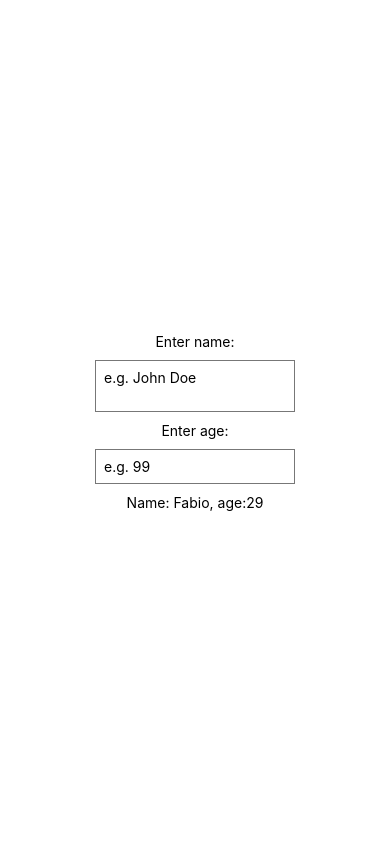
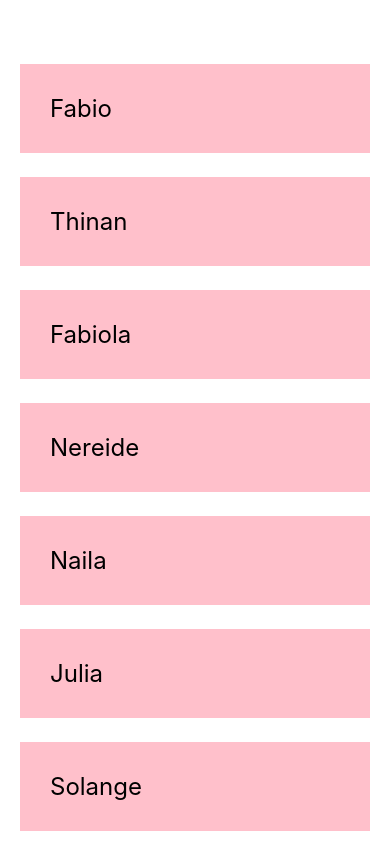
Before and after one commit to devfabiorm/react-native-basics-todoApp, a React Native app: screen / in a window 390 px wide. Built offline with nearby package versions, Linux system fonts and the light colour scheme.

Commit message:
Displaying a simple list using simple components

```diff
--- a/App.js
+++ b/App.js
@@ -1,28 +1,32 @@
 import React, { useState } from 'react';
-import { StyleSheet, Text, View, TextInput } from 'react-native';
+import { StyleSheet, Text, View, ScrollView } from 'react-native';
 
 export default function App() {
 
-  const [name, setName] = useState('Fabio');
-  const [age, setAge] = useState('29');
+  const [people, setPeople] = useState([
+    { name: 'Fabio', key: '1'},
+    { name: 'Thinan', key: '2'},
+    { name: 'Fabiola', key: '3'},
+    { name: 'Nereide', key: '4'},
+    { name: 'Naila', key: '5'},
+    { name: 'Julia', key: '6'},
+    { name: 'Solange', key: '7'}
+  ])
 
   return (
     <View style={styles.container}>
-      <Text>Enter name:</Text>
-      <TextInput
-        multiline
-        style={styles.input}
-        placeholder='e.g. John Doe'
-        onChangeText={val => setName(val)} />
+      <ScrollView>
 
-      <Text>Enter age:</Text>
-      <TextInput
-        keyboardType='numeric'
-        style={styles.input}
-        placeholder='e.g. 99'
-        onChangeText={val => setAge(val)} />
+        {people.map(item => (
 
-      <Text>Name: {name}, age:{age}</Text>
+            <View key={item.key}>
+              <Text style={styles.item}>{item.name}</Text>
+            </View>
+
+        ))}
+
+      </ScrollView>
+
     </View>
   );
 }
@@ -31,14 +35,15 @@
   container: {
     flex: 1,
     backgroundColor: '#fff',
-    alignItems: 'center',
-    justifyContent: 'center',
+    paddingTop: 40,
+    paddingHorizontal: 20
+    // alignItems: 'center',
+    // justifyContent: 'center',
   },
-  input: {
-    borderWidth: 1,
-    borderColor: '#777',
-    padding: 8,
-    margin: 10,
-    width: 200
+  item: {
+    marginTop: 24,
+    padding: 30,
+    backgroundColor: 'pink',
+    fontSize: 24
   }
 });
```
